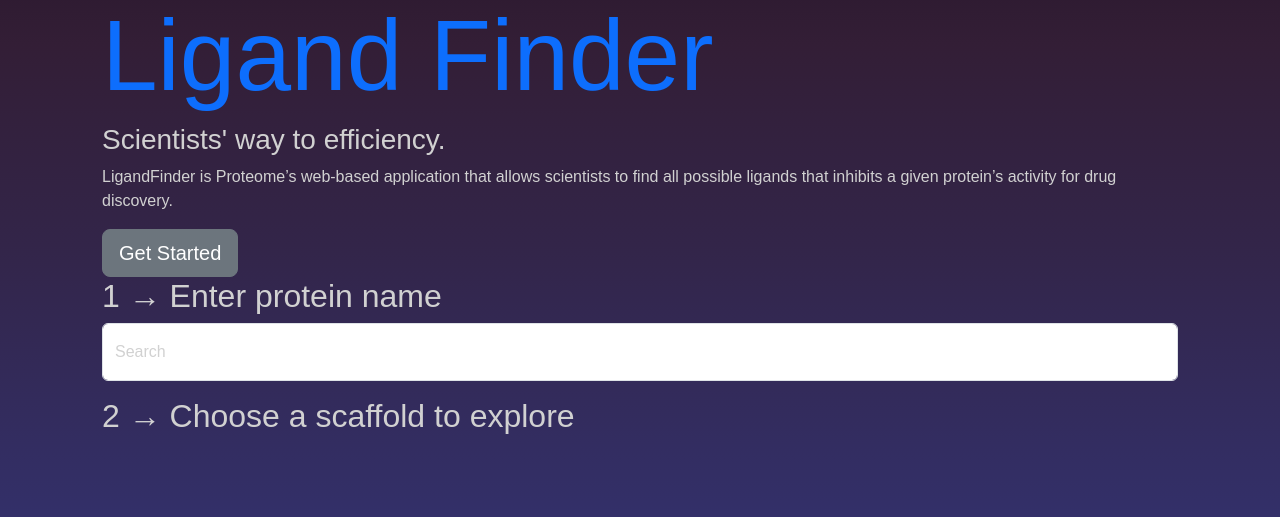
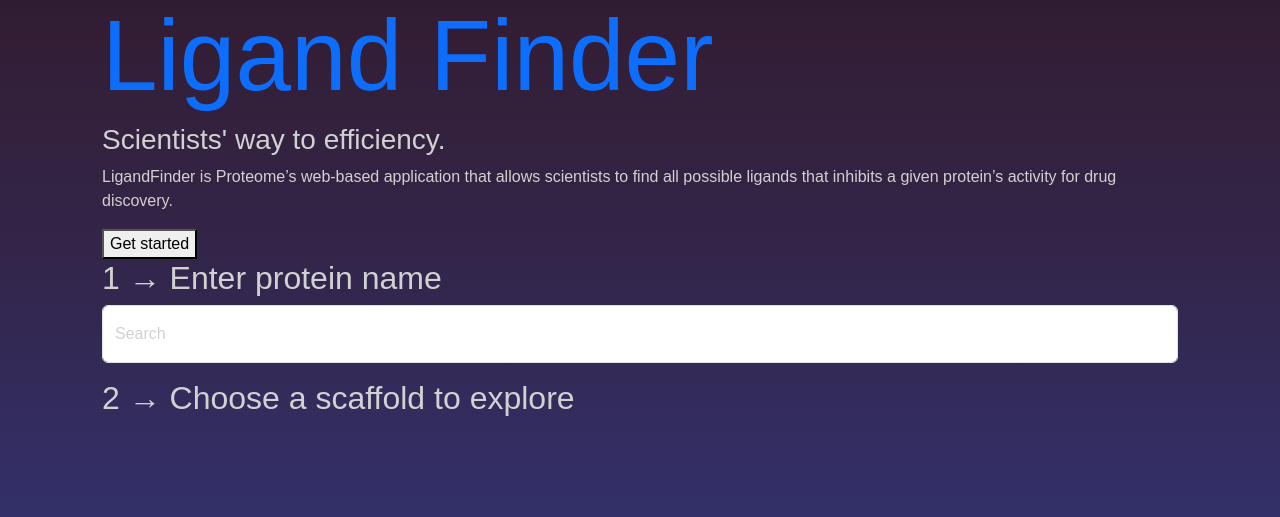
Before and after one commit to robo-ro/ligand-finder, a Flask app: template templates/index.html in a window 1280 px wide. Shown: the part 155-672 px from the top of the page. Run offline with Flask 3, Linux system fonts and the light colour scheme; the template is opened without the code that fills it, so the values that code supplies are empty.

Commit message:
get started button changed

```diff
--- a/templates/index.html
+++ b/templates/index.html
@@ -19,7 +19,7 @@
   </p>
 
   <div>
-    <button type="button" class="btn btn-secondary btn-lg">Get Started</button>
+    <button onclick="location.href='proteinpage.html'">Get started</button>
   </div>
 </div>
 
@@ -42,13 +42,13 @@
   {% for smiles in all_smiles %}
     <div class="card" style="width: 18rem;">
       <img src='{{ url_for("get_compound_image") }}?smiles={{ smiles|urlencode }}'
-         alt="{{ smiles }}"
-         class="card-img-top w-100 overflow-hidden"
-         style="aspect-ratio: 1">
+           alt="{{ smiles }}"
+           class="card-img-top w-100 overflow-hidden"
+           style="aspect-ratio: 1">
       <div class="card-body">
         <h5 class="card-title">{{ smiles }}</h5>
         <form action='{{ url_for("r_enumeration_auto") }}' method="GET">
-          <input type="hidden" id="smiles" name="smiles" value="{{ smiles }}"/>
+          <input type="hidden" id="smiles" name="smiles" value="{{ smiles }}" />
           <button type="submit" class="btn btn-primary">Select</button>
         </form>
       </div>
```
